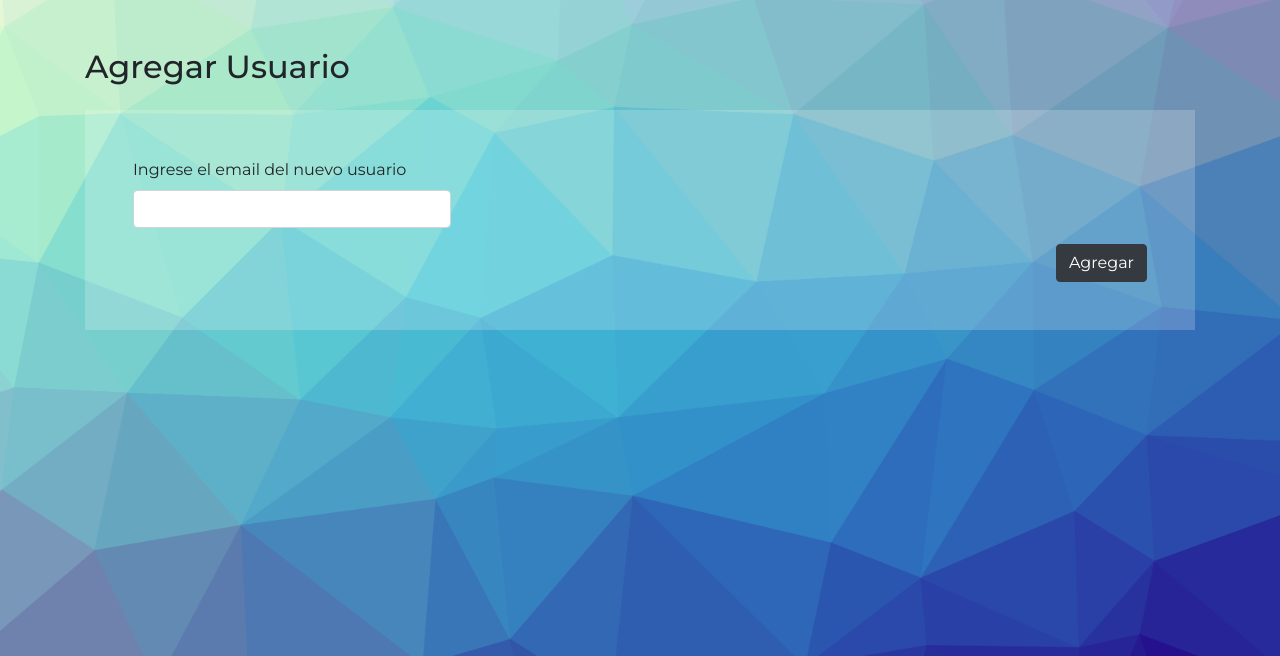
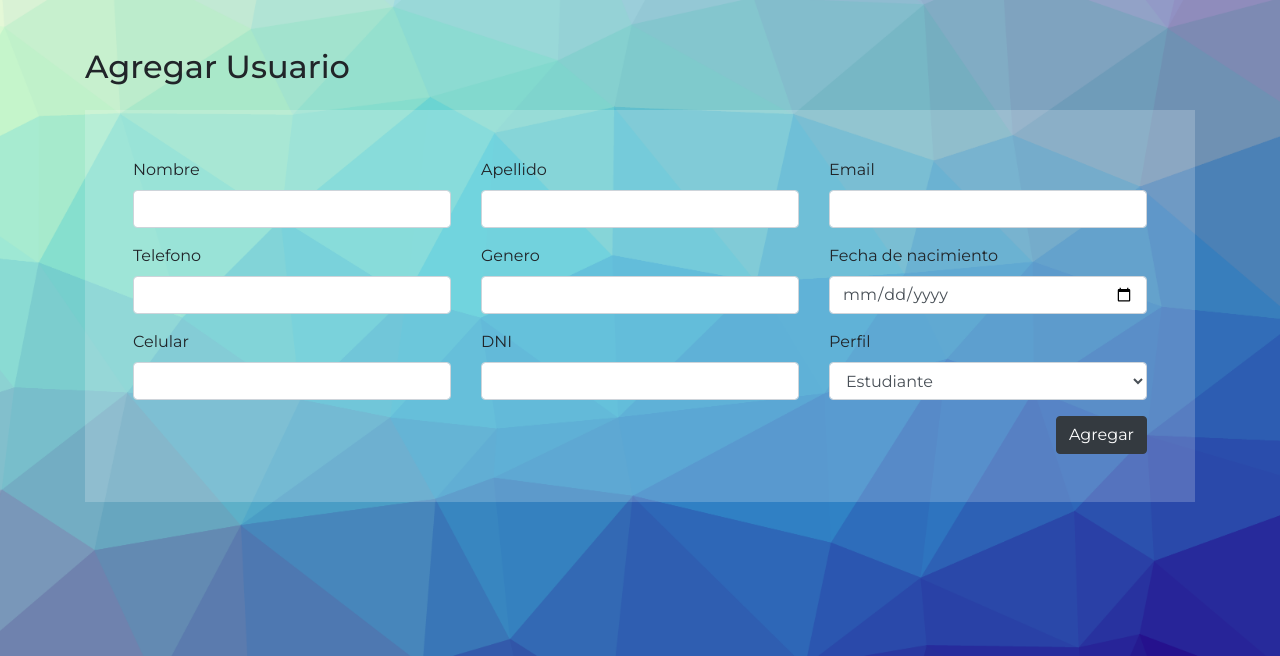
Before and after one commit to RuedaFacundo/laboratorioIV-TpFinal, a PHP site: template Views/add-user.php in a window 1280 px wide. Shown: the part 56-712 px from the top of the page. Run offline with PHP 8.4, Linux system fonts and the light colour scheme; the template is opened without the code that fills it, so the values that code supplies are empty; some libraries are stand-ins or nearby versions.

Commit message:
Vista agregar usuario

```diff
--- a/DAO/IUserDAO.php
+++ b/DAO/IUserDAO.php
@@ -7,5 +7,6 @@
     {
         function Add(User $user);
         function GetAll();
+        function GetAllApi ();
     }
 ?>
--- a/DAO/UserDAO.php
+++ b/DAO/UserDAO.php
@@ -81,7 +81,7 @@
             file_put_contents('Data/User.json', $jsonContent);
         }
 
-        public function RetrieveDataApi ()
+        private function RetrieveDataApi ()
         {
             try {
                 $ch = curl_init();
--- a/Views/add-user.php
+++ b/Views/add-user.php
@@ -9,8 +9,59 @@
                 <div class="row">
                     <div class="col-lg-4">
                         <div class="form-group">
-                                <label for="">Ingrese el email del nuevo usuario</label>
-                                <input type="text" name="name" value="" class="form-control">
+                                <label for="">Nombre</label>
+                                <input type="text" name="name" value="" class="form-control" required>
+                        </div>
+                    </div>
+                    <div class="col-lg-4">
+                        <div class="form-group">
+                                <label for="">Apellido</label>
+                                <input type="text" name="lastName" value="" class="form-control" required>
+                        </div>
+                    </div>
+                    <div class="col-lg-4">
+                        <div class="form-group">
+                                <label for="">Email</label>
+                                <input type="email" name="email" value="" class="form-control" required>
+                        </div>
+                    </div>
+                    <div class="col-lg-4">
+                        <div class="form-group">
+                                <label for="">Telefono</label>
+                                <input type="number" name="telephone" value="" class="form-control" required>
+                        </div>
+                    </div>
+                    <div class="col-lg-4">
+                        <div class="form-group">
+                                <label for="">Genero</label>
+                                <input type="text" name="gender" value="" class="form-control" required>
+                        </div>
+                    </div>
+                    <div class="col-lg-4">
+                        <div class="form-group">
+                                <label for="">Fecha de nacimiento</label>
+                                <input type="date" name="birthDate" value="" class="form-control" required>
+                        </div>
+                    </div>
+                    <div class="col-lg-4">
+                        <div class="form-group">
+                                <label for="">Celular</label>
+                                <input type="number" name="cellphone" value="" class="form-control" required>
+                        </div>
+                    </div>
+                    <div class="col-lg-4">
+                        <div class="form-group">
+                                <label for="">DNI</label>
+                                <input type="number" name="dni" value="" class="form-control">
+                        </div>
+                    </div>
+                    <div class="col-lg-4">
+                        <div class="form-group">
+                            <label for="profile">Perfil</label>
+                            <select name="profile" class="form-control" aria-label="Default select example" required>
+                                <option value="Student">Estudiante</option>
+                                <option value="Admin">Administrador</option>
+                            </select>
                         </div>
                     </div>
                 </div>
```
Also changed, not shown: Controllers/UserController.php (+13 -3 lines), Data/Company.json (+12 -1 lines), Data/User.json (+15 -1 lines).
